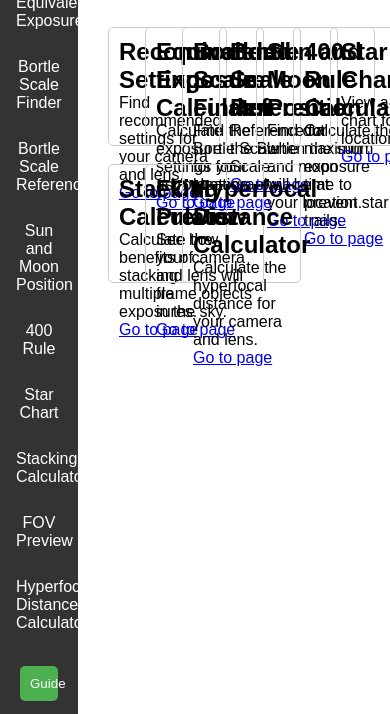
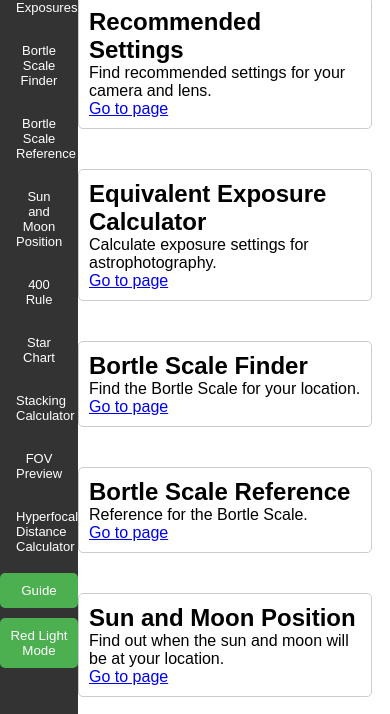
Before and after one commit to jdszekeres/astrophoto-tools, a website: page index.html in a window 390 px wide. Shown: the part 130-844 px from the top of the page. Drawn offline with Linux system fonts and the light colour scheme.

Commit message:
Fix some badly needed mobile optimizations that I didn't realize

```diff
--- a/css/index.css
+++ b/css/index.css
@@ -4,9 +4,28 @@
     gap: 20px;
 
     justify-items: flex-start;
+    width: 100%;
+    height: 100%;
 
 }
 
 #page-items page-item {
     padding: 10px;
 }
+
+@media (max-width: 768px) {
+    #page-items {
+        grid-template-columns: repeat(auto-fit,  calc(80vw));
+        justify-items: left;
+
+        overflow-x: hidden;
+    }
+    .content {
+        padding: 0px;
+    }
+    #page-items page-item {
+        width: calc(80vw - 40px) !important;
+        height: auto;
+        padding: 0px;
+    }
+}
--- a/js/components/navbar.js
+++ b/js/components/navbar.js
@@ -89,9 +89,16 @@ class Navbar extends HTMLElement {
             @media (max-width: 768px) {
                 nav {
                     justify-content: flex-start;
-                    height: auto;
+                    height: 100vh;
                     position: relative;
+
+                    font-size: 13px;
                 }
+                #install_button, #red_light_button, #guide_button {
+                    width: 100%;
+                    margin: 5px 0;
+                }
+            }
         </style>
         <nav>
             <ul>
--- a/js/components/page_item.js
+++ b/js/components/page_item.js
@@ -9,8 +9,13 @@ class PageItem extends HTMLElement {
     connectedCallback() {
         this.render();
         this.style.display = 'block';
-        this.style.width = 'min(calc(30vw - 20px), calc(30vh - 20px))';
-        this.style.height = 'min(calc(30vw - 20px), calc(30vh - 20px))';
+        if (window.innerWidth <= 768) {
+            this.style.width = '80vw';
+            this.style.height = 'auto';
+        } else {
+            this.style.width = 'min(calc(30vw - 20px), calc(30vh - 20px))';
+            this.style.height = 'min(calc(30vw - 20px), calc(30vh - 20px))';
+        }
     }
 
     render() {
@@ -38,6 +43,14 @@ class PageItem extends HTMLElement {
             .page-item a {
                 display: inline-block;
                 margin: 0px;
+            }
+
+            @media (max-width: 768px) {
+                .page-item {
+                    width: calc(80vw - 40px);
+                    height: auto;
+                }
+            }
         </style>
         <div class="page-item">
             <h2>${this.name}</h2>
```
